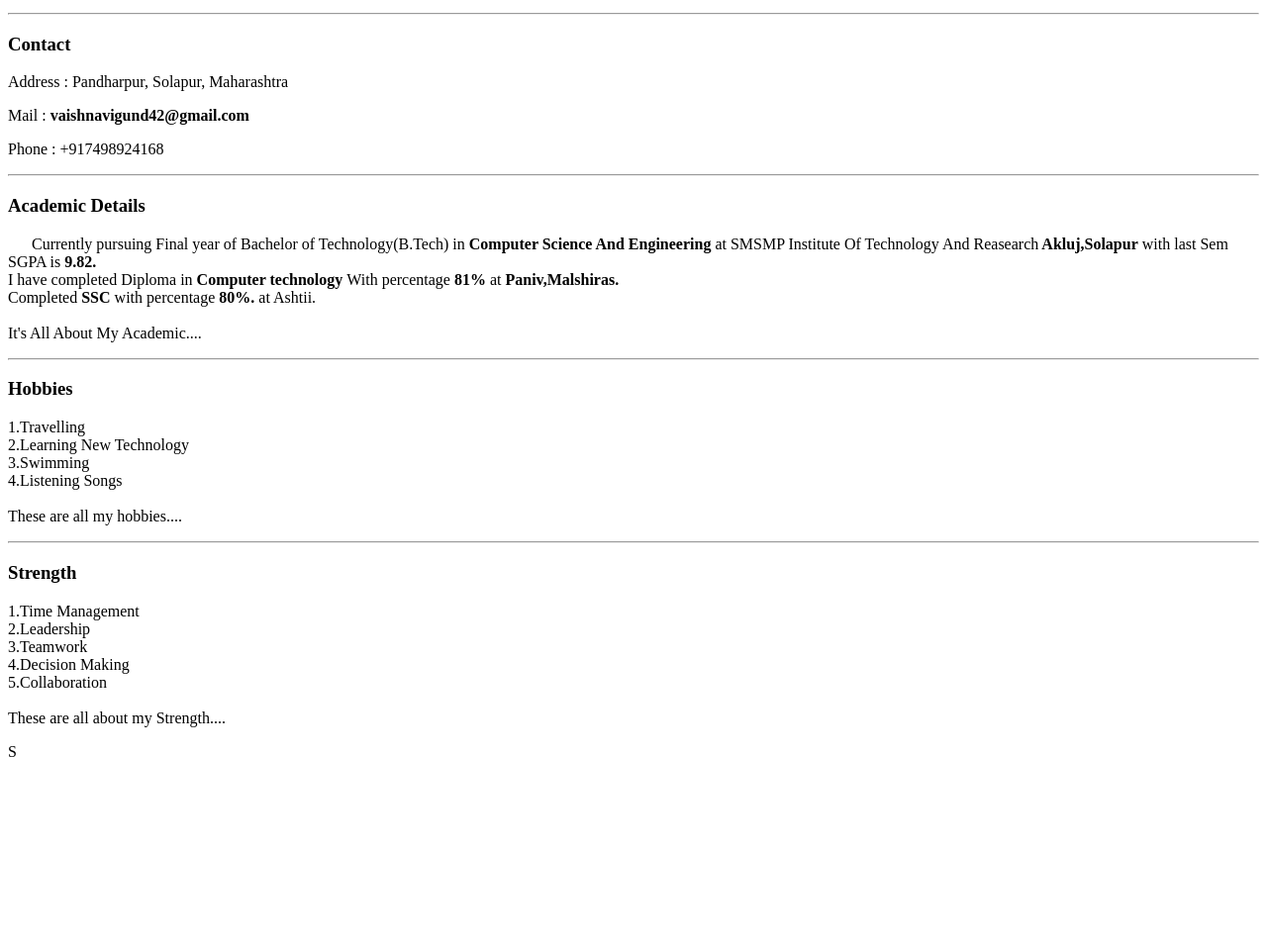
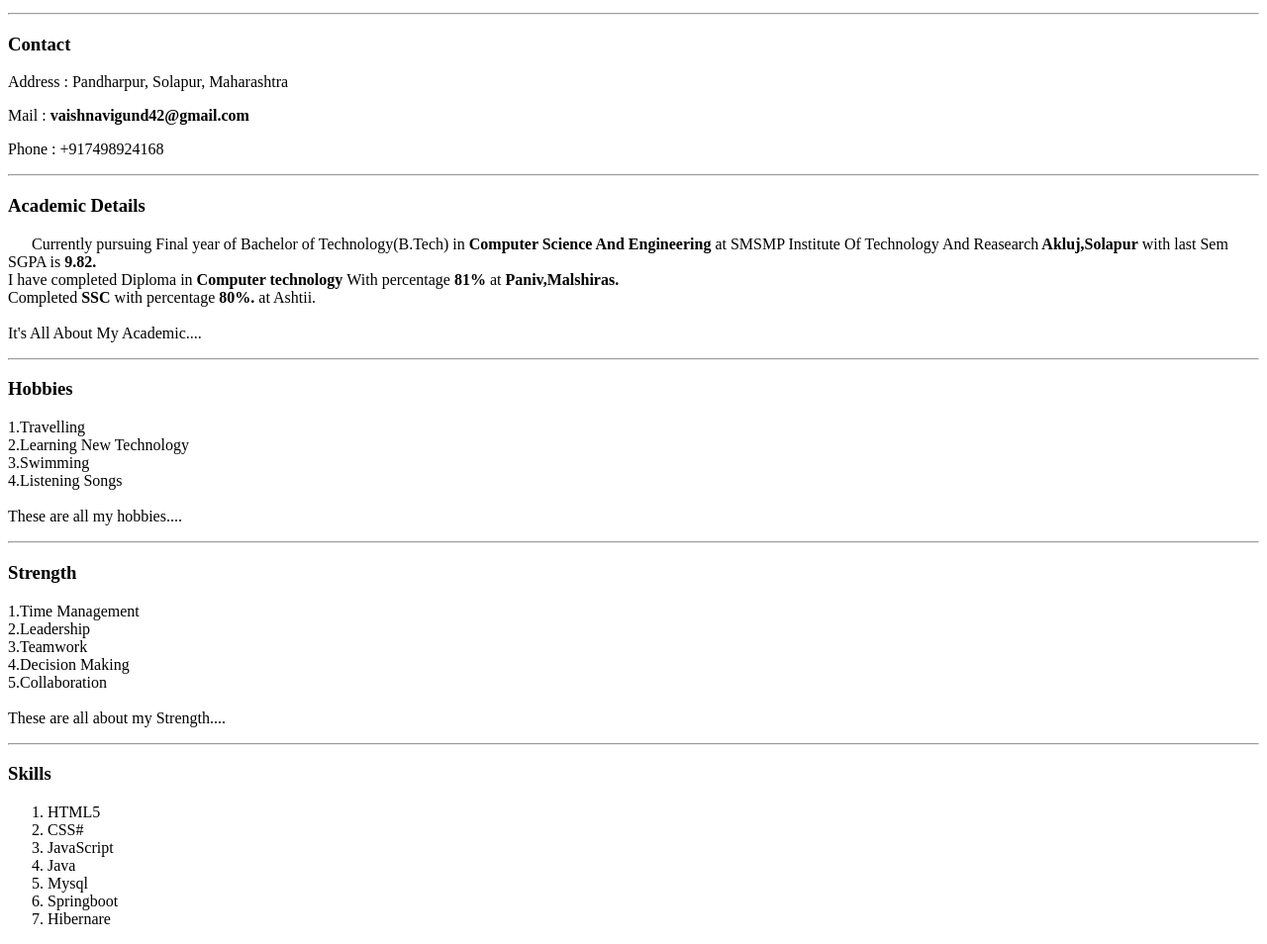
Before and after one commit to VaishnaviGund42/about-me, a plain HTML site: page index.html in a window 1280 px wide. Shown: the part 101-1055 px from the top of the page at 99% size. Before the commit the page ends 878 px from the top, so only its background shows below. Drawn offline with Linux system fonts and the light colour scheme.

Commit message:
added skill section

```diff
--- a/index.html
+++ b/index.html
@@ -45,6 +45,18 @@
     <br/>
        These are all about my Strength....
     </p>
+    <hr/>
+    <h3>Skills</h3>
+    <ol>
+      <li>HTML5</li>
+      <li>CSS#</li>
+      <li>JavaScript</li>
+      <li>Java</li>
+      <li>Mysql</li>
+      <li>Springboot</li>
+      <li>Hibernare</li>
+
+    </ol>
 </div>
-S</body>
+</body>
 </html>
```
